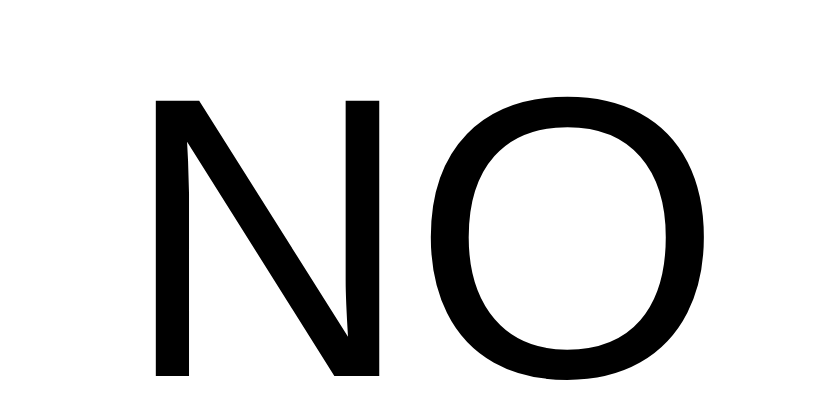
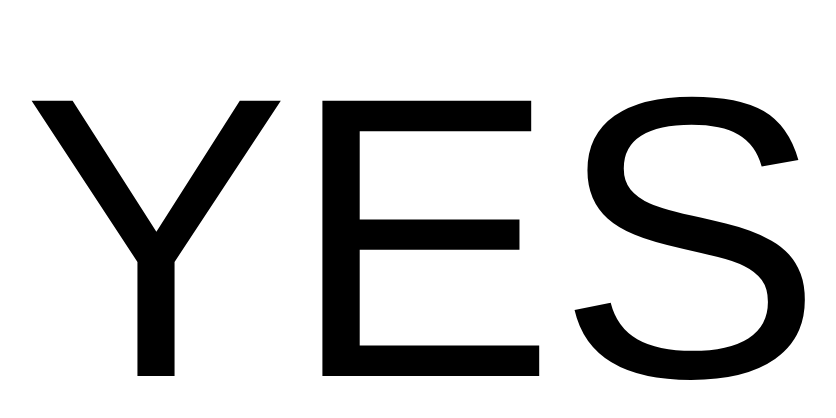
Before and after one commit to steverichey/hasadammadepumpkindelightyet, a plain HTML site: page index.html in a window 1280 px wide. Shown: the whole page, without its empty margins (217-1053 px from the left). Drawn offline with Linux system fonts and the light colour scheme.

Commit message:
Update index.html

```diff
--- a/index.html
+++ b/index.html
@@ -3,6 +3,6 @@
 <title>Has Adam Made Pumpkin Delight Yet</title>
 </head>
 <body style="text-align: center; font-size: 400; font-family: sans-serif;">
-NO
+YES
 </body>
 </html>
```
